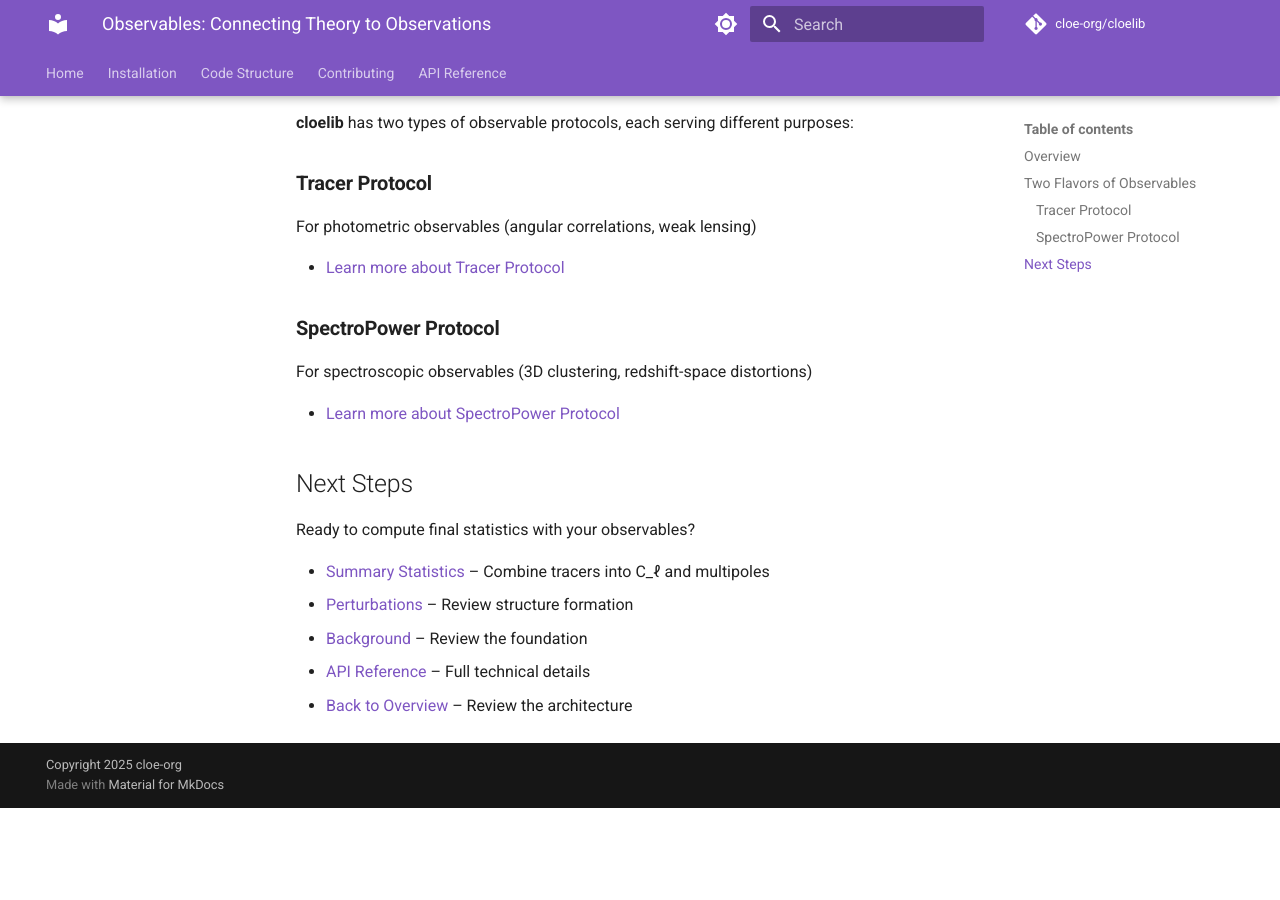
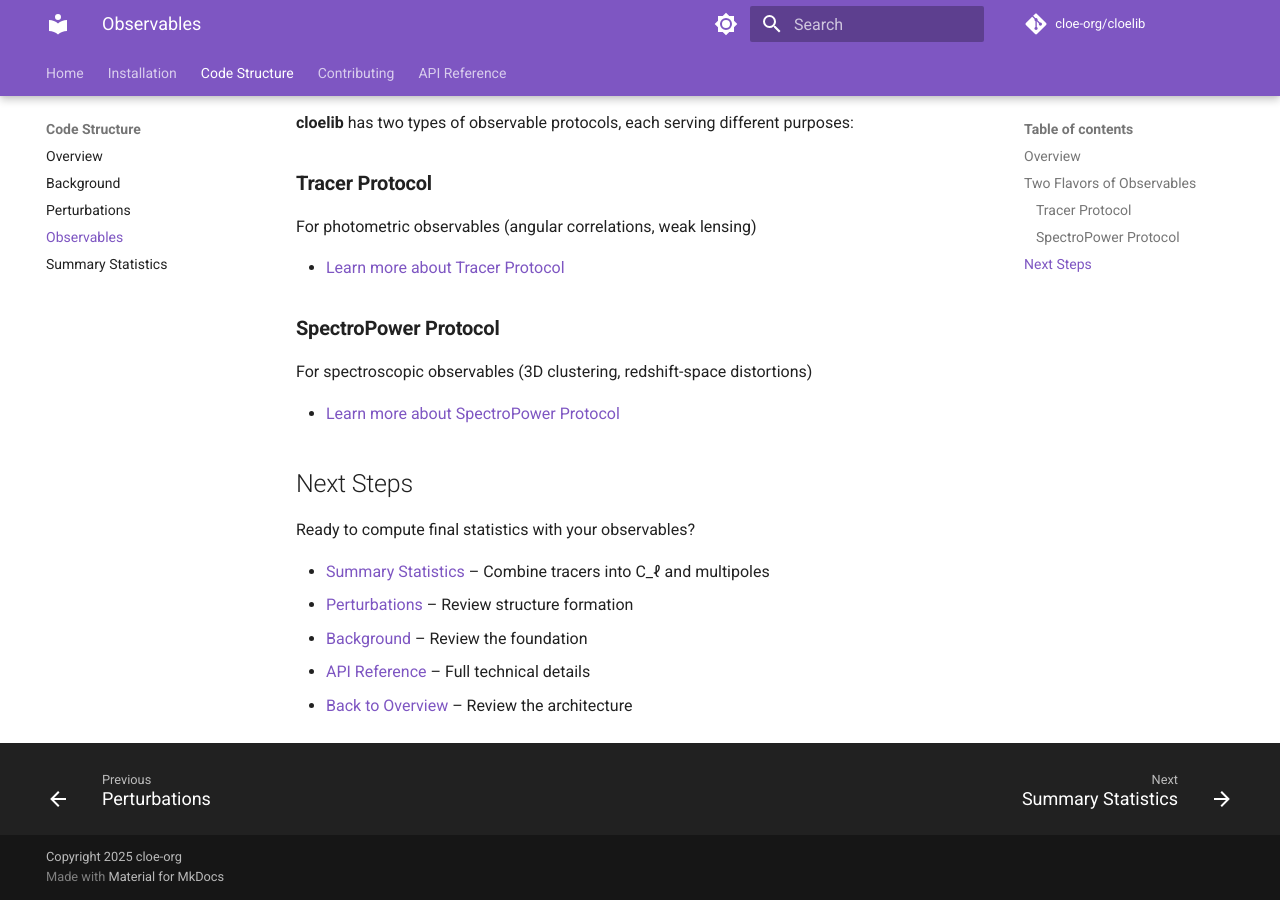
Before and after one commit to cloe-org/cloelib, an MkDocs documentation site: the page built from docs/code_structure/observables/index.md, in a window 1280 px wide and 900 px high, scrolled down 661 px. Built offline with MkDocs 1.6.1 and Material for MkDocs 9.7.7, drawn with Linux system fonts in a browser that asks for light colours; comment, search, counter and statistics services are not loaded; the version menu is left out; before the commit the page ends 1469 px from its top, so only the background shows below that; some of the changed lines change nothing that is shown.

Commit message:
update mkdocs

```diff
--- a/mkdocs.yml
+++ b/mkdocs.yml
@@ -113,8 +113,8 @@ nav:
       - Overview: code_structure/index.md
       - Background: code_structure/background.md
       - Perturbations: code_structure/perturbations.md
-      - Observables: code_structure/observables.md
-      - Summary Statistics: code_structure/summary_statistics.md
+      - Observables: code_structure/observables/index.md
+      - Summary Statistics: code_structure/summary_statistics/index.md
   - Contributing: contributing.md
   - API Reference: api.md
 
```
